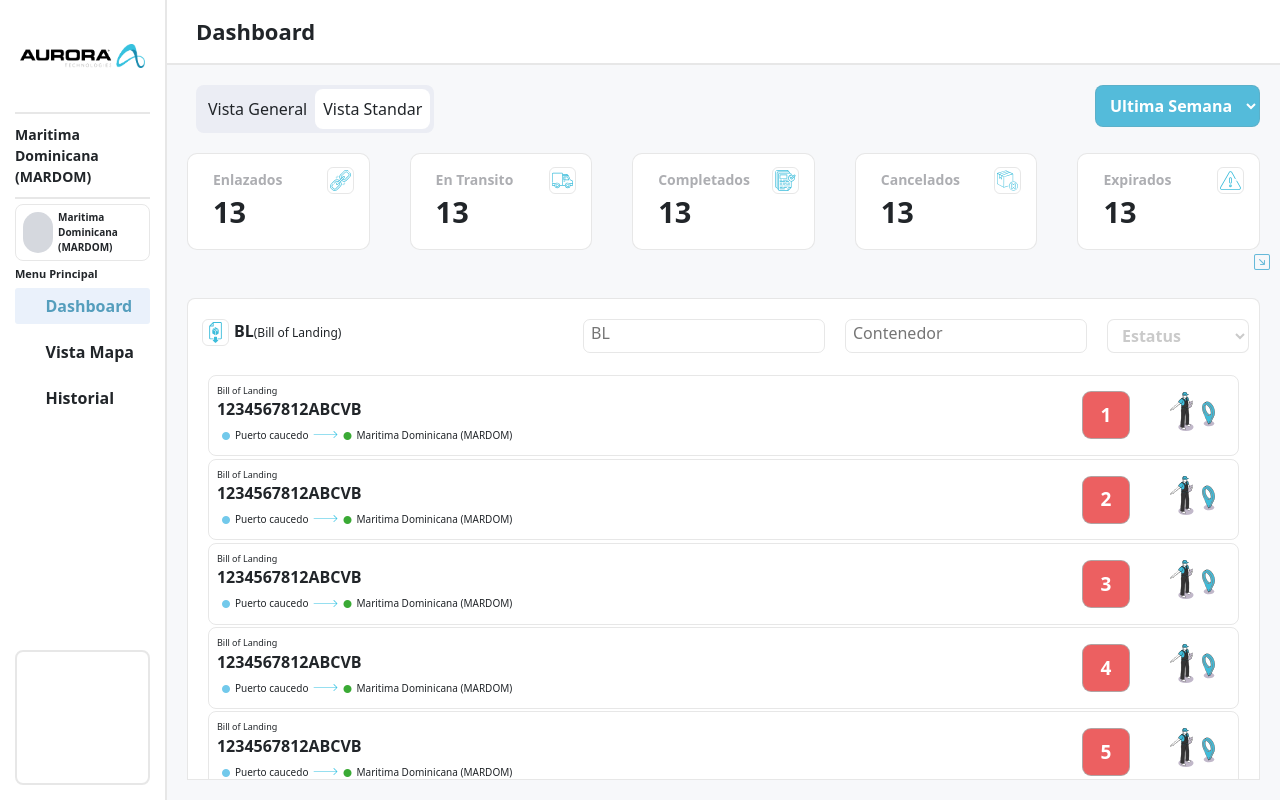
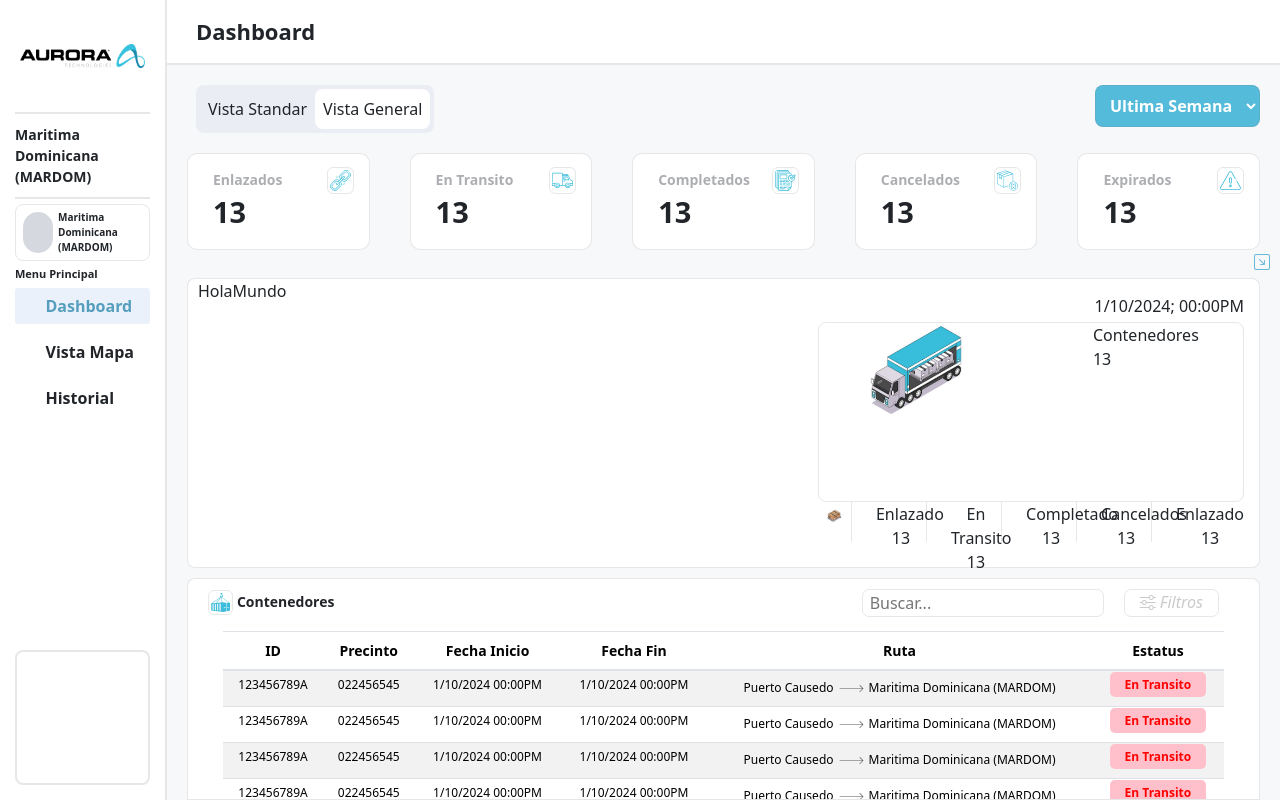
Before and after one commit to Aurora-Technologies-GPS/template-transfers, a Vue app: page /clientpage/1 in a window 1280 px wide. Built offline with nearby package versions, Linux system fonts and the light colour scheme; what vue-cookies would draw is missing.

Commit message:
Vista General 50%

```diff
--- a/src/components/AreaTrabajo.vue
+++ b/src/components/AreaTrabajo.vue
@@ -6,10 +6,10 @@
 			<div class="selectorVista">
 
 				<div @click="cambiarvistaGeneral" class="targetas" :class="{ 'vistaSelected': !vistaGeneral }">
-					Vista General
+					Vista Standar
 				</div>
 				<div @click="cambiarVistaStandar" class="targetas" :class="{ 'vistaSelected': vistaGeneral }">
-					Vista Standar
+					Vista General
 				</div>
 
 			</div>
@@ -32,14 +32,20 @@
 
 
 		<CounterPage />
+		<FrameVistaGeneral v-if="vistaGeneral" />
 
-		<WorkAreaTrabajo />
+		<FrameVistaStandar v-if="!vistaGeneral" />
+
 
 	</div>
 </template>
 <script setup>
 import CounterPage from './CounterPage.vue'
-import WorkAreaTrabajo from './WorkAreaTrabajo.vue'
+import FrameVistaGeneral from './FrameVistaGeneral.vue'
+
+
+import FrameVistaStandar from './FrameVistaStandar.vue'
+
 
 import { ref } from 'vue';
 
--- /dev/null
+++ b/src/components/FrameVistaGeneral.vue
@@ -0,0 +1,22 @@
+<template>
+	<div class="contenedorWorking">
+		<VistaGeneral />
+
+	</div>
+</template>
+
+<script setup>
+
+import VistaGeneral from './VistaGeneral.vue'
+
+</script>
+
+<style scoped>
+.contenedorWorking {
+	width: 100%;
+	height: 100%;
+	padding-left: 20px;
+	padding-right: 20px;
+	overflow: auto;
+}
+</style>
--- a/src/components/WorkAreaTrabajo.vue
+++ b/src/components/FrameVistaStandar.vue
@@ -1,9 +1,6 @@
 <template>
 	<div class="contenedorWorking">
-
 		<VistaStandar />
-
-
 
 	</div>
 </template>
@@ -18,7 +15,9 @@ import VistaStandar from './VistaStandar.vue'
 .contenedorWorking {
 	width: 100%;
 	height: 100%;
-	padding: 20px;
+	padding-left: 20px;
+	padding-right: 20px;
+	padding-bottom: 20px;
 	overflow: auto;
 }
 </style>
--- /dev/null
+++ b/src/components/TablaHeader.vue
@@ -0,0 +1,101 @@
+<template>
+	<div class="rowMenu"> <!-- columnaName -->
+
+
+
+		<div>
+			<img class="icons" src="../assets/icons/contenedor.svg">
+
+			<span class="titlePop">Contenedores</span>
+
+		</div>
+
+
+		<div class="rowMenu">
+			<div class="softBorders">
+				<input placeholder="Buscar..." type="text" class="textInput">
+			</div>
+
+			<div class="softBorders">
+				<i class="bi bi-sliders filter"> Filtros</i>
+			</div>
+
+		</div>
+	</div>
+</template>
+
+<script setup></script>
+
+<style scoped>
+.rowMenu {
+	display: flex;
+	justify-content: space-between;
+	padding-bottom: 5px;
+}
+
+
+.softBorders {
+	margin-right: 20px;
+	border: solid 1px;
+	border-color: #80808030;
+	border-radius: 7px 7px 7px 7px;
+}
+
+.filter {
+	padding-left: 15px;
+	padding-right: 15px;
+	cursor: pointer;
+	color: #cacaca;
+}
+
+.textInput {
+	margin-left: 5px;
+	background-color: transparent;
+	color: grey;
+	/*color: #cacaca;*/
+	outline: none;
+	width: 100%;
+	border: none
+}
+
+
+
+
+.icons {
+	width: 25px;
+	border: solid 1px;
+	border-color: #80808030;
+	padding: 2px;
+	border-radius: 6px 6px 6px 6px;
+}
+
+
+
+
+.titlePop {
+	padding: 2px;
+	padding-left: 4px;
+	font-size: 14px;
+	font-weight: 600;
+}
+
+.columnaName {
+	position: sticky;
+	top: 0px;
+
+}
+
+
+
+/*  scrollbar stiyles width */
+
+::-webkit-scrollbar {
+	width: 10px;
+}
+
+/* scrollbar stiyles Handle */
+::-webkit-scrollbar-thumb {
+	background-color: #66b9d9;
+	border-radius: 10px;
+}
+</style>
--- /dev/null
+++ b/src/components/TablaList.vue
@@ -0,0 +1,170 @@
+<template>
+	<div class="expandible">
+
+
+		<table class="table table-striped table-lg mb-0 requests-table mt-1">
+
+
+			<thead>
+				<tr>
+					<th class="titleTable text-center">ID</th>
+					<th class="titleTable text-center">Precinto</th>
+					<th class="titleTable text-center">Fecha Inicio</th>
+					<th class="titleTable text-center">Fecha Fin</th>
+					<th class="titleTable text-center">Ruta</th>
+					<th class="titleTable text-center">Estatus</th>
+				</tr>
+			</thead>
+
+			<tbody>
+				<tr v-for=" (dato, index) in [1, 2, 3, 4, 5, 6, 1, 1, 1, 1, 1, 1, 1, 1,]" :key="index"
+					class="hovertabla">
+					<td class="datoTable text-center">123456789A</td>
+					<td class="datoTable text-center">022456545</td>
+					<td class="datoTable text-center">1/10/2024 00:00PM</td>
+					<td class="datoTable text-center">1/10/2024 00:00PM</td>
+
+					<td class="datoTable text-center">
+						<span>Puerto Causedo</span>
+						<img style="height: 25px; margin-left: 5px; margin-right: 5px;"
+							src="../assets/icons/flechaNegra.svg">
+						<span>Maritima Dominicana (MARDOM)</span>
+					</td>
+
+					<td class="datoTable text-center">
+						<span class="text-center estatusTable">
+							En Transito
+						</span>
+					</td>
+				</tr>
+			</tbody>
+		</table>
+
+
+
+
+	</div>
+</template>
+
+<script setup>
+
+</script>
+
+<style scoped>
+.vistaStandarList {
+	width: 100%;
+	/*	height: 90%;*/
+	/*	height: auto;*/
+	height: 100%;
+	overflow: auto;
+	background-color: white;
+	/*	border-right: solid 1px;
+	border-left: solid 1px;
+	border-bottom: solid 1px;
+	border-color: #80808030;
+	border-radius: 8px 8px 0px 0px;*/
+	padding: 10px;
+
+}
+
+
+.rowMenu {
+	display: flex;
+	justify-content: space-between;
+}
+
+
+.softBorders {
+	margin-right: 20px;
+	border: solid 1px;
+	border-color: #80808030;
+	border-radius: 7px 7px 7px 7px;
+}
+
+.filter {
+	padding-left: 15px;
+	padding-right: 15px;
+	cursor: pointer;
+	color: #cacaca;
+}
+
+.textInput {
+	margin-left: 5px;
+	background-color: transparent;
+	color: grey;
+	/*color: #cacaca;*/
+	outline: none;
+	width: 100%;
+	border: none
+}
+
+.titleTable {
+	font-size: 14px;
+	font-weight: 600;
+}
+
+.datoTable {
+	font-size: 12px;
+	padding-top: 5px;
+	padding-bottom: 5px;
+}
+
+.estatusTable {
+	border-radius: 5px;
+	background-color: pink;
+	padding: 4px;
+	padding-right: 15px;
+	padding-left: 15px;
+	font-weight: 700;
+	color: red;
+}
+
+
+
+
+.icons {
+	width: 25px;
+	border: solid 1px;
+	border-color: #80808030;
+	padding: 2px;
+	border-radius: 6px 6px 6px 6px;
+}
+
+
+.expandible {
+	/*border: solid 1px;*/
+	/*padding: 10px;*/
+
+	/*border-color: #80808030;*/
+	cursor: pointer;
+	/*	min-height: 65px;*/
+	/*border-radius: 8px 8px 8px 8px;*/
+}
+
+.titlePop {
+	padding: 2px;
+	padding-left: 4px;
+	font-size: 14px;
+	font-weight: 600;
+}
+
+.columnaName {
+	position: sticky;
+	top: 0px;
+
+}
+
+
+
+/*  scrollbar stiyles width */
+
+::-webkit-scrollbar {
+	width: 10px;
+}
+
+/* scrollbar stiyles Handle */
+::-webkit-scrollbar-thumb {
+	background-color: #66b9d9;
+	border-radius: 10px;
+}
+</style>
--- /dev/null
+++ b/src/components/TablaVistaGeneral.vue
@@ -0,0 +1,45 @@
+<template>
+	<div class="vistaStandarList">
+
+		<div class="contendorTabla">
+			<TablaHeader class=myTableHeader />
+			<TablaList class="myTable" />
+		</div>
+
+	</div>
+</template>
+
+<script setup>
+import TablaHeader from './TablaHeader.vue'
+import TablaList from './TablaList.vue'
+</script>
+
+<style scoped>
+.vistaStandarList {
+	width: 100%;
+	height: 50%;
+	overflow: auto;
+	border: solid 1px;
+	background-color: white;
+	border-radius: 8px 8px 0px 0px;
+	border-color: #80808030;
+	padding: 10px;
+	padding-bottom: 0px;
+}
+
+.contendorTabla {
+
+	display: flex;
+	flex-direction: column;
+	height: 100%;
+	padding-left: 10px;
+	padding-right: 10px;
+}
+
+.myTable {
+	height: auto;
+	overflow: auto;
+	padding-left: 15px;
+	padding-right: 15px;
+}
+</style>
--- /dev/null
+++ b/src/components/VistaGeneral.vue
@@ -0,0 +1,29 @@
+<template>
+	<div class="vistaGeneral">
+
+		<VistaGeneralList class="contendorTabla" />
+		<TablaVistaGeneral />
+
+	</div>
+
+</template>
+<script setup>
+import VistaGeneralList from './VistaGeneralList.vue'
+import TablaVistaGeneral from './TablaVistaGeneral.vue'
+
+
+
+</script>
+<style scoped>
+.vistaGeneral {
+
+	display: flex;
+	flex-direction: column;
+	height: 100%;
+}
+
+.contendorTabla {
+	padding-left: 10px;
+	height: auto;
+}
+</style>
--- /dev/null
+++ b/src/components/VistaGeneralList.vue
@@ -0,0 +1,132 @@
+<template>
+
+	<div class="VistaGeneralList">
+
+		<div class="rowMenu" style="height: 36vh">
+
+			<div>HolaMundo</div>
+
+			<div class="contenedorRigth">
+
+				<div class="text-right mb-1">1/10/2024; 00:00PM</div>
+				<div class="cuadro">
+
+					<div class="row">
+
+						<div class="col cuadroTexto">
+							<img class="imagen" style="" height="100" src="../assets/camionAzul.png">
+
+						</div>
+
+
+
+
+						<div class="col cuadroTexto">
+							<div class="imagen">
+								Contenedores 13
+							</div>
+
+						</div>
+
+					</div>
+
+				</div>
+
+
+				<div class="row text-center">
+					<div class="col">
+						<div class="borderRight">
+							<img class="imagen" style="" height="100" src="../assets/carga.png">
+
+						</div>
+					</div>
+					<div class="col-2">
+						<div class="borderRight">
+							<div>Enlazado</div>
+							<div>13</div>
+
+						</div>
+					</div>
+
+					<div class="col-2">
+						<div class="borderRight">
+							<div>En Transito</div>
+							<div>13</div>
+						</div>
+					</div>
+					<div class="col-2">
+						<div class="borderRight">
+							<div>Completado</div>
+							<div>13</div>
+						</div>
+					</div>
+					<div class="col-2">
+						<div class="borderRight">
+							<div>Cancelados</div>
+							<div>13</div>
+						</div>
+					</div>
+
+					<div class="col">
+						<div>
+							<div>Enlazado</div>
+							<div>13</div>
+						</div>
+					</div>
+
+				</div>
+
+			</div>
+
+		</div>
+
+	</div>
+
+</template>
+
+<style scoped>
+.VistaGeneralList {
+	border-radius: 8px;
+	border: solid 1px;
+	border-color: #80808030;
+	margin-bottom: 10px;
+	background-color: white;
+}
+
+.rowMenu {
+	display: flex;
+	justify-content: space-between;
+}
+
+.cuadro {
+
+	border-radius: 8px;
+	border: solid 1px;
+	height: 70%;
+	position: relative;
+	border-color: #80808030;
+}
+
+.contenedorRigth {
+	padding: 15px;
+	width: 43%;
+}
+
+.cuadroTexto {
+	display: flex;
+	justify-content: center;
+	align-items: center;
+	height: 100%;
+}
+
+.imagen {
+	max-width: 50%;
+	height: auto;
+}
+
+.borderRight {
+	border-right: solid 1px;
+	border-color: #80808030;
+	height: 40px;
+}
+</style>
--- a/src/components/VistaStandarHeader.vue
+++ b/src/components/VistaStandarHeader.vue
@@ -5,7 +5,7 @@
 			<div>
 				<img class="icons" src="../assets/icons/bl.svg">
 
-				<strong>BL</strong><span style="font-size: 12px;">(Bill of Landing)</span>
+				<strong>BL</strong><span style="font-size: 12px;">(Bill of Lading)</span>
 			</div>
 
 			<div class="softBorders d-none">
--- a/src/components/VistaStandarList.vue
+++ b/src/components/VistaStandarList.vue
@@ -8,13 +8,13 @@
 
 				<div class="rowInfo">
 					<div>
-						<div style="font-size: 9px;">Bill of Landing</div>
+						<div style="font-size: 9px;">Bill of Lading</div>
 						<strong>1234567812ABCVB</strong>
 
 						<div>
 							<i class="bi bi-circle-fill vineta" style="color: #72c9eb;"></i><span
 								class="miniLetra">Puerto caucedo</span>
-								<img style="height: 25px; margin-left: 5px;" src="../assets/icons/flechaAzul.svg">
+							<img style="height: 25px; margin-left: 5px;" src="../assets/icons/flechaAzul.svg">
 
 
 
@@ -38,67 +38,11 @@
 
 			</div>
 
-			<div v-show="isOpen(index)" class="expandible">
-				<div class="rowMenu"> <!-- columnaName -->
+			<div v-show="isOpen(index)" class="contendorTabla">
 
+				<TablaHeader />
 
-
-					<div>
-						<img class="icons" src="../assets/icons/contenedor.svg">
-
-						<span class="titlePop">Contenedores</span>
-
-					</div>
-
-
-					<div class="rowMenu">
-						<div class="softBorders">
-							<input placeholder="Buscar..." type="text" class="textInput">
-						</div>
-
-						<div class="softBorders">
-							<i class="bi bi-sliders filter"> Filtros</i>
-						</div>
-
-					</div>
-				</div>
-
-				<table class="table table-striped table-lg mb-0 requests-table mt-1">
-
-
-					<thead>
-						<tr>
-							<th class="titleTable text-center">ID</th>
-							<th class="titleTable text-center">Precinto</th>
-							<th class="titleTable text-center">Fecha Inicio</th>
-							<th class="titleTable text-center">Fecha Fin</th>
-							<th class="titleTable text-center">Ruta</th>
-							<th class="titleTable text-center">Estatus</th>
-						</tr>
-					</thead>
-
-					<tbody>
-						<tr v-for=" (dato, index) in [1, 2, 3, 4, 5, 6, 7]" :key="index" class="hovertabla">
-							<td class="datoTable text-center">123456789A</td>
-							<td class="datoTable text-center">022456545</td>
-							<td class="datoTable text-center">1/10/2024 00:00PM</td>
-							<td class="datoTable text-center">1/10/2024 00:00PM</td>
-
-							<td class="datoTable text-center">
-							<span>Puerto Causedo</span>
-							<img style="height: 25px; margin-left: 5px; margin-right: 5px;" src="../assets/icons/flechaNegra.svg">
-							<span>Maritima Dominicana (MARDOM)</span>
-							</td>
-
-							<td class="datoTable text-center">
-								<span class="text-center estatusTable">
-									En Transito
-								</span>
-							</td>
-						</tr>
-					</tbody>
-				</table>
-
+				<TablaList class="myTable" />
 
 
 
@@ -111,6 +55,8 @@
 <script setup>
 
 import { ref } from 'vue'
+import TablaList from './TablaList.vue'
+import TablaHeader from './TablaHeader.vue'
 
 let openIndex = ref()
 
@@ -135,7 +81,7 @@ function isOpen(index) {
 <style scoped>
 .vistaStandarList {
 	width: 100%;
-	height: 90%;
+	height: 100%;
 	overflow: auto;
 	background-color: white;
 	border-right: solid 1px;
@@ -151,6 +97,19 @@ function isOpen(index) {
 	padding-top: 2px;
 	padding-bottom: 0.5px;
 	width: 100%;
+}
+
+.contendorTabla {
+	margin-left: 20px;
+	border-radius: 8px 8px 0px 0px;
+	border: solid 1px;
+	padding: 10px;
+	border-color: #80808030;
+}
+
+.myTable {
+	max-height: 230px;
+	overflow: auto;
 }
 
 .listaSelected {
@@ -256,15 +215,6 @@ function isOpen(index) {
 }
 
 
-.expandible {
-	border: solid 1px;
-	padding: 10px;
-	margin-left: 20px;
-	border-color: #80808030;
-	cursor: pointer;
-	/*	min-height: 65px;*/
-	border-radius: 8px 8px 8px 8px;
-}
 
 .titlePop {
 	padding: 2px;
```
Also changed, not shown: src/assets/camionAzul.png (added), src/assets/carga.png (added).
